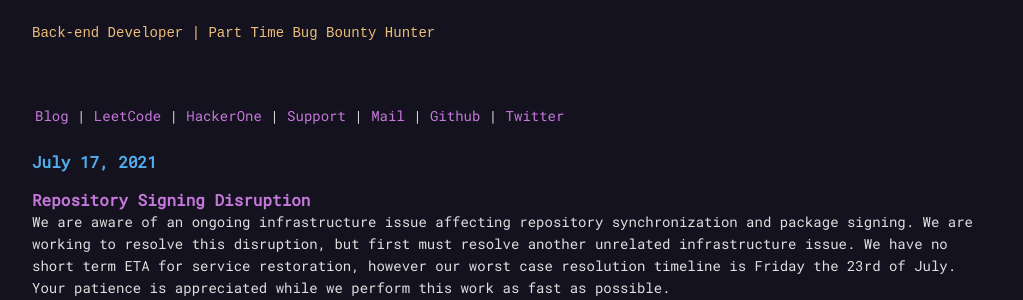
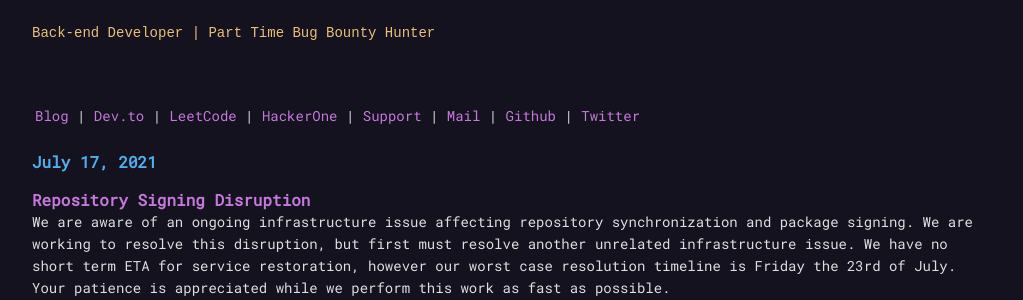
Before and after one commit to knassar702/knassar702.github.io, a Jekyll site: the page built from index.html, in a window 1280 px wide. Shown: the part 144-444 px from the top of the page, without its empty margins (128-1151 px from the left). Built offline with Jekyll 4.4.1, drawn with Linux system fonts in a browser that asks for light colours.

Commit message:
Update default.html

```diff
--- a/_layouts/default.html
+++ b/_layouts/default.html
@@ -26,7 +26,8 @@
 		<table id="menu" width="100%" border="0">
 		<tr>
 			<td id="links" align="left">
-				<a target="_blank" href="https://dev.to/knassar702">Blog</a> |
+				<a target="_blank" href="/blog/">Blog</a> |
+				<a target="_blank" href="https://dev.to/knassar702">Dev.to</a> |
 				<a target="_blank" href="https://leetcode.com/knassar702">LeetCode</a> |
 				<a target="_blank" href="https://hackerone.com/floppahack">HackerOne</a> |
 				<a target="_blank" href="https://paypal.me/knassar702">Support</a> |
```
